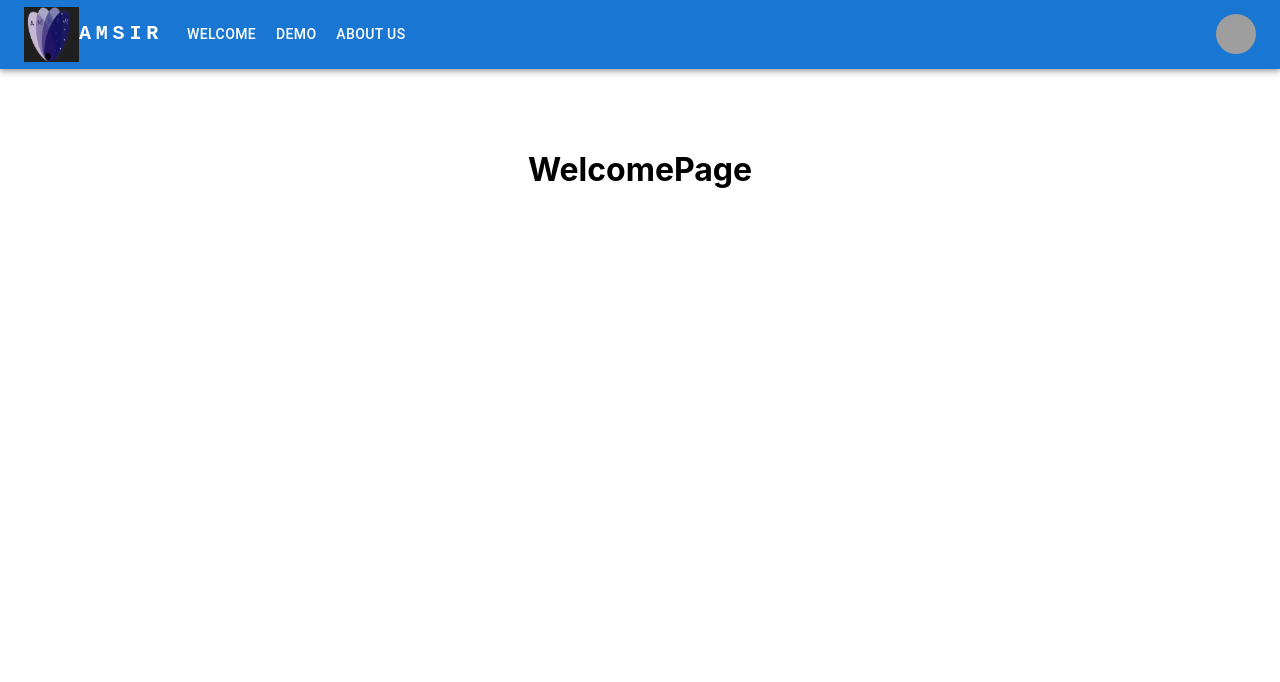
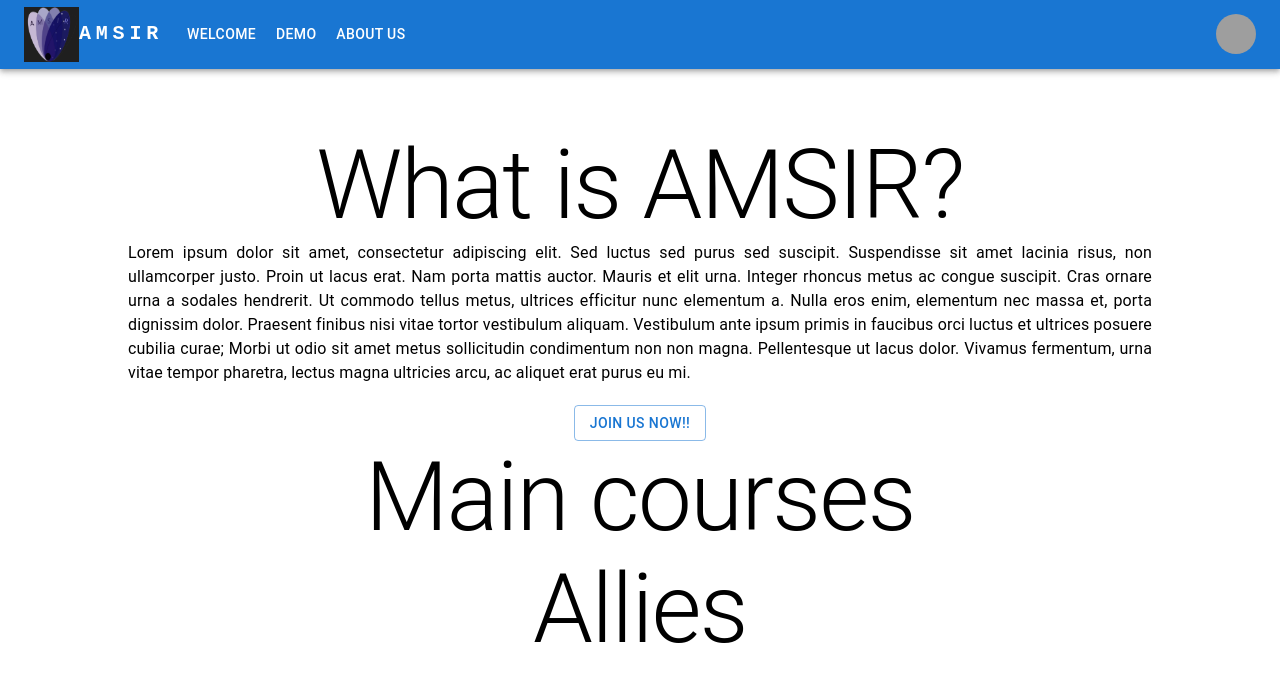
Before and after one commit to alcastle01/Amsir_Group, a React (Create React App) app in the folder amsir-page/: page / in a window 1280 px wide. Shown: the top 682 px of the page. Built offline with nearby package versions, Linux system fonts and the light colour scheme; grey boxes are pictures that could not be loaded.

Commit message:
update welcome page removed not needed code for the appbar updated diagrams with leading design

```diff
--- a/amsir-page/src/components/ResponsiveAppBar/ResponsiveAppBar.tsx
+++ b/amsir-page/src/components/ResponsiveAppBar/ResponsiveAppBar.tsx
@@ -62,61 +62,6 @@ function ResponsiveAppBar() {
             AMSIR
           </Typography>
 
-          <Box sx={{ flexGrow: 1, display: { xs: 'flex', md: 'none' } }}>
-            <IconButton
-              size="large"
-              aria-label="account of current user"
-              aria-controls="menu-appbar"
-              aria-haspopup="true"
-              onClick={handleOpenNavMenu}
-              color="inherit"
-            >
-              <MenuIcon />
-            </IconButton>
-            <Menu
-              id="menu-appbar"
-              anchorEl={anchorElNav}
-              anchorOrigin={{
-                vertical: 'bottom',
-                horizontal: 'left',
-              }}
-              keepMounted
-              transformOrigin={{
-                vertical: 'top',
-                horizontal: 'left',
-              }}
-              open={Boolean(anchorElNav)}
-              onClose={handleCloseNavMenu}
-              sx={{
-                display: { xs: 'block', md: 'none' },
-              }}
-            >
-              {pages.map((page) => (
-                <MenuItem key={page} onClick={handleCloseNavMenu}>
-                  <Typography textAlign="center">{page}</Typography>
-                </MenuItem>
-              ))}
-            </Menu>
-          </Box>
-          <AdbIcon sx={{ display: { xs: 'flex', md: 'none' }, mr: 1 }} />
-          <Typography
-            variant="h5"
-            noWrap
-            component="a"
-            href=""
-            sx={{
-              mr: 2,
-              display: { xs: 'flex', md: 'none' },
-              flexGrow: 1,
-              fontFamily: 'monospace',
-              fontWeight: 700,
-              letterSpacing: '.3rem',
-              color: 'inherit',
-              textDecoration: 'none',
-            }}
-          >
-            LOGO
-          </Typography>
           <Box sx={{ flexGrow: 1, display: { xs: 'none', md: 'flex' } }}>
             {pages.map((page) => (
               <Button
--- a/amsir-page/src/pages/WelcomePage/WelcomePage.tsx
+++ b/amsir-page/src/pages/WelcomePage/WelcomePage.tsx
@@ -1,13 +1,44 @@
+import Typography from '@mui/material/Typography';
+import Button from '@mui/material/Button';
+
 function WelcomePage() {
 	return (
 		<div>
 			<br />
 			<br />
 			<br />
-
-			<h1> WelcomePage </h1>
+			<div>
+		  		{/*What is amsir? Join us now!*/}
+				<Typography variant='h1'>
+					What is AMSIR?
+				</Typography>
+				<Typography sx={{
+					'padding-left': '10%',
+					'padding-right': '10%'
+				}} variant='body1' align='justify'>
+					Lorem ipsum dolor sit amet, consectetur adipiscing elit. Sed luctus sed purus sed suscipit. Suspendisse sit amet lacinia risus, non ullamcorper justo. Proin ut lacus erat. Nam porta mattis auctor. Mauris et elit urna. Integer rhoncus metus ac congue suscipit. Cras ornare urna a sodales hendrerit. Ut commodo tellus metus, ultrices efficitur nunc elementum a. Nulla eros enim, elementum nec massa et, porta dignissim dolor. Praesent finibus nisi vitae tortor vestibulum aliquam. Vestibulum ante ipsum primis in faucibus orci luctus et ultrices posuere cubilia curae; Morbi ut odio sit amet metus sollicitudin condimentum non non magna. Pellentesque ut lacus dolor. Vivamus fermentum, urna vitae tempor pharetra, lectus magna ultricies arcu, ac aliquet erat purus eu mi.
+				</Typography>
+				<br/>
+				<Typography variant='button' color='primary'>
+					<Button variant='outlined'>
+						Join us now!!
+					</Button>
+				</Typography>
+			</div>
+			<div>
+		 		{/*Main courses*/}
+				<Typography variant='h1'>
+					Main courses
+				</Typography>
+			</div>
+			<div>
+		  		{/*Allies*/}
+				<Typography variant='h1'>
+					Allies
+				</Typography>
+			</div>
 		</div>
 	);
 }
 
-export default	WelcomePage	;
+export default WelcomePage;
```
Also changed, not shown: 1 other file (tests, documents, lock files or other folders).
